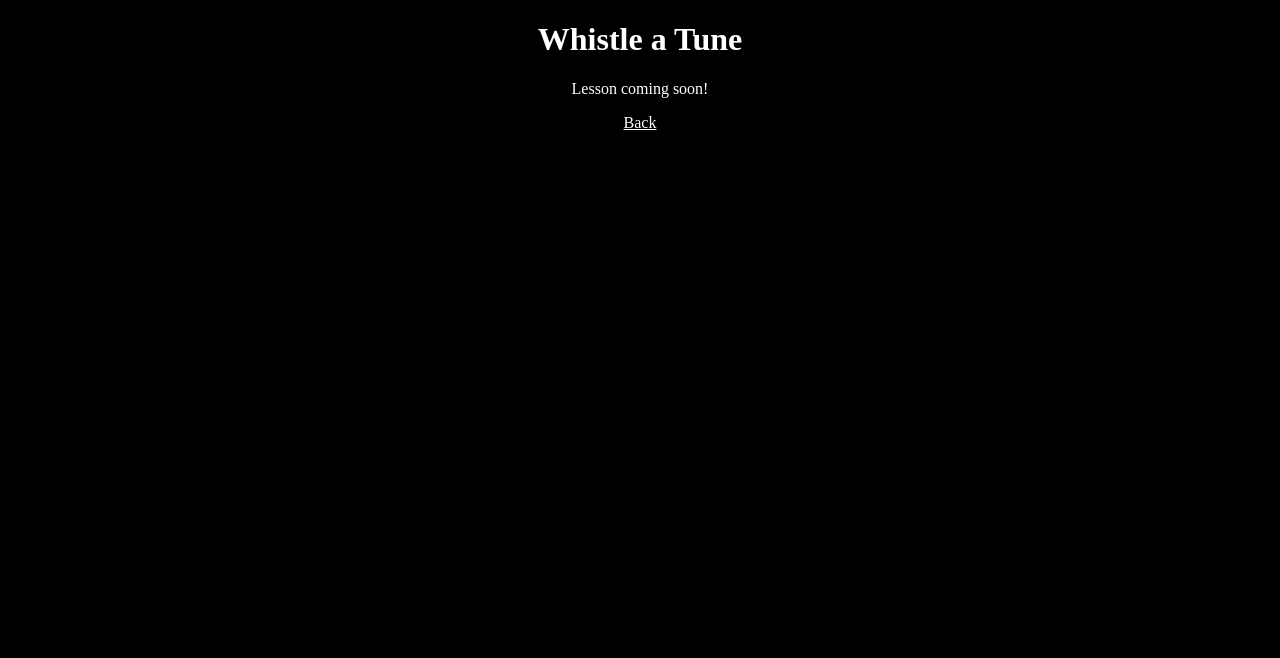
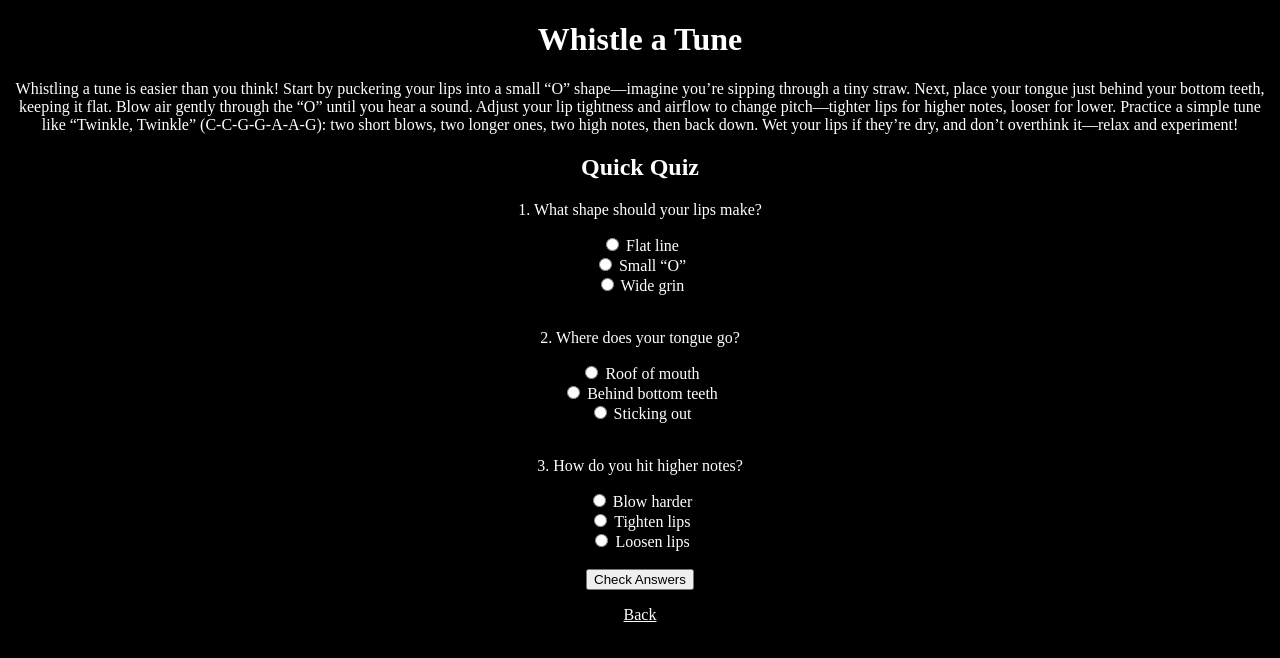
Before and after one commit to MicroSkillet/micro-fun, a plain HTML site: page lesson1.html in a window 1280 px wide. Drawn offline with Linux system fonts and the light colour scheme.

Commit message:
Update lesson1.html

```diff
--- a/lesson1.html
+++ b/lesson1.html
@@ -1,10 +1,34 @@
-
-
 <!DOCTYPE html>
 <html>
 <body style="background-color: black; color: white; text-align: center;">
   <h1>Whistle a Tune</h1>
-  <p>Lesson coming soon!</p>
+  <p>Whistling a tune is easier than you think! Start by puckering your lips into a small “O” shape—imagine you’re sipping through a tiny straw. Next, place your tongue just behind your bottom teeth, keeping it flat. Blow air gently through the “O” until you hear a sound. Adjust your lip tightness and airflow to change pitch—tighter lips for higher notes, looser for lower. Practice a simple tune like “Twinkle, Twinkle” (C-C-G-G-A-A-G): two short blows, two longer ones, two high notes, then back down. Wet your lips if they’re dry, and don’t overthink it—relax and experiment!</p>
+  <h2>Quick Quiz</h2>
+  <form>
+    <p>1. What shape should your lips make?</p>
+    <input type="radio" name="q1" value="a"> Flat line<br>
+    <input type="radio" name="q1" value="b"> Small “O”<br>
+    <input type="radio" name="q1" value="c"> Wide grin<br><br>
+    <p>2. Where does your tongue go?</p>
+    <input type="radio" name="q2" value="a"> Roof of mouth<br>
+    <input type="radio" name="q2" value="b"> Behind bottom teeth<br>
+    <input type="radio" name="q2" value="c"> Sticking out<br><br>
+    <p>3. How do you hit higher notes?</p>
+    <input type="radio" name="q3" value="a"> Blow harder<br>
+    <input type="radio" name="q3" value="b"> Tighten lips<br>
+    <input type="radio" name="q3" value="c"> Loosen lips<br><br>
+    <input type="button" value="Check Answers" onclick="checkQuiz()">
+  </form>
+  <p id="result"></p>
   <a href="index.html" style="color: white;">Back</a>
+  <script>
+    function checkQuiz() {
+      let score = 0;
+      if (document.querySelector('input[name="q1"]:checked')?.value === "b") score++;
+      if (document.querySelector('input[name="q2"]:checked')?.value === "b") score++;
+      if (document.querySelector('input[name="q3"]:checked')?.value === "b") score++;
+      document.getElementById("result").innerHTML = "You got " + score + " out of 3!";
+    }
+  </script>
 </body>
 </html>
```
